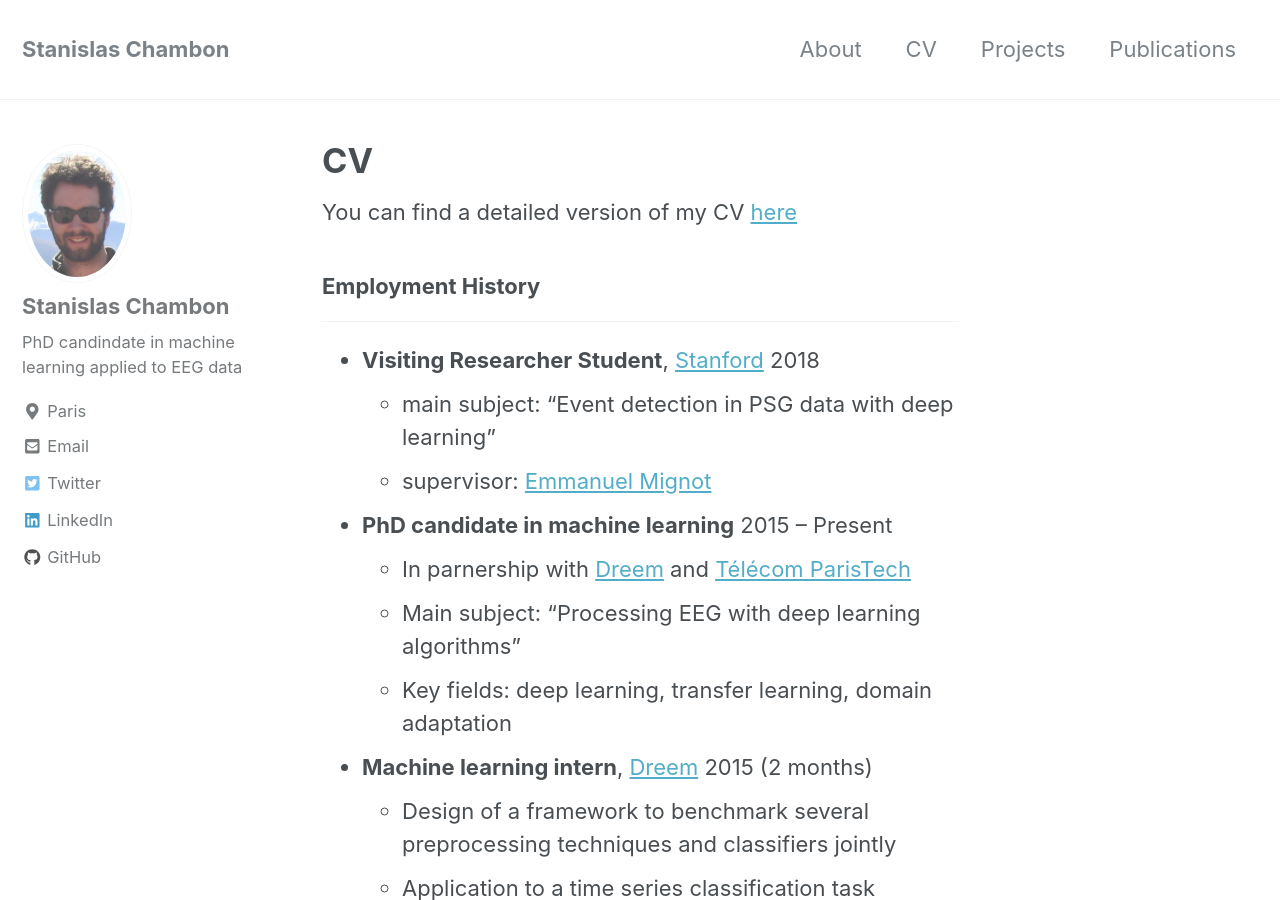
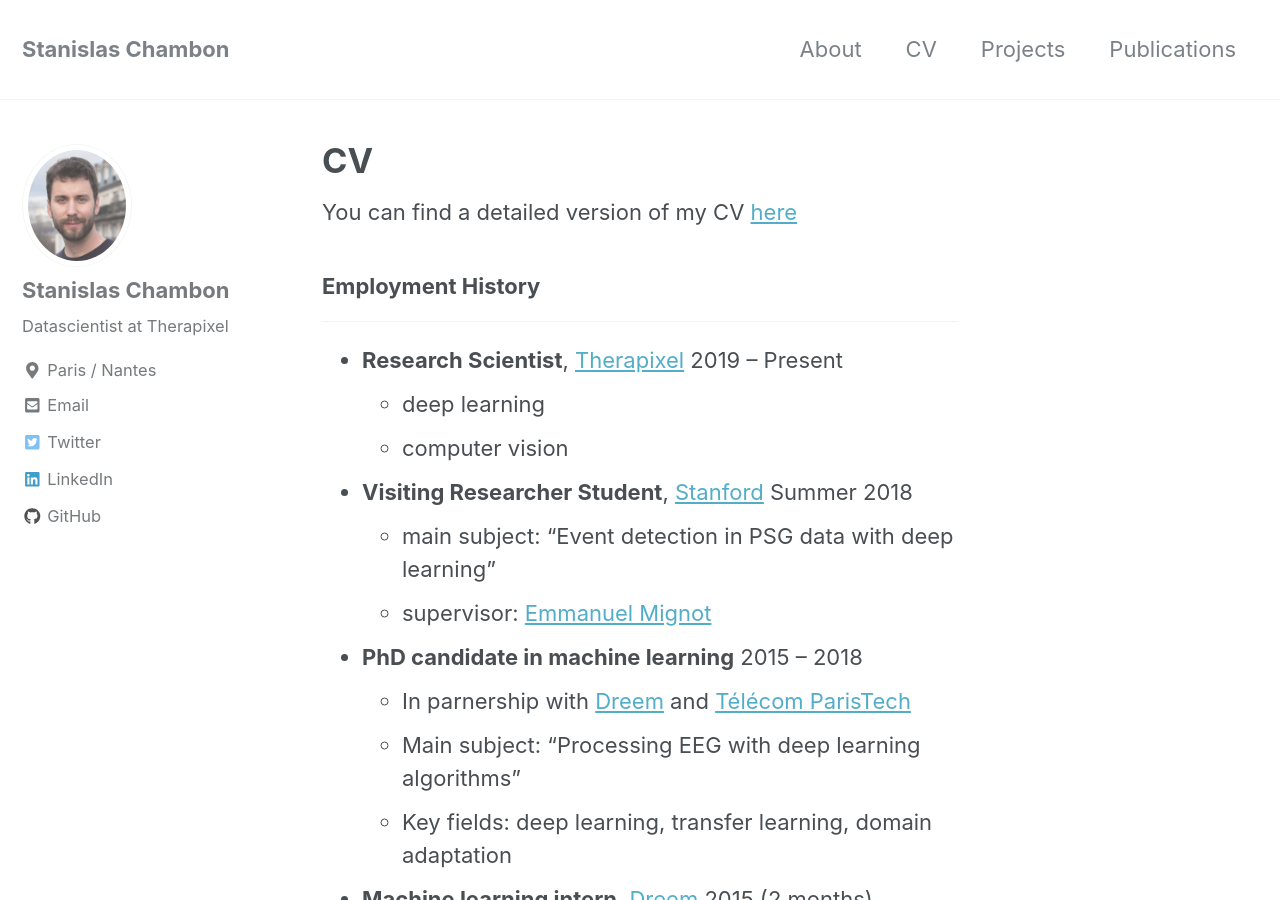
Before and after one commit to Slasnista/Slasnista.github.io, a Jekyll site: the page built from _pages/cv.md, in a window 1280 px wide and 900 px high. Built offline with Jekyll 4.4.1, drawn with Linux system fonts in a browser that asks for light colours; nearby versions of some CDN libraries; some of the changed text lies outside the part shown.

Commit message:
update info

```diff
--- a/_config.yml
+++ b/_config.yml
@@ -13,7 +13,7 @@
 title                    : Stanislas Chambon
 title_separator          : "-"
 name                     : Stanislas Chambon
-description              : PhD Candidate in Machine Learning
+description              : Datascientist at Therapixel
 url                      : https://slasnista.github.io/
 baseurl                  : # the subpath of your site, e.g. "/blog"
 repository               : # GitHub username/repo-name e.g. "mmistakes/minimal-mistakes"
@@ -92,9 +92,9 @@
 # Site Author
 author:
   name             : "Stanislas Chambon"
-  avatar           : /images/avatar.JPG # path of avatar image, e.g. "/assets/images/bio-photo.jpg"
-  bio              : PhD candindate in machine learning applied to EEG data
-  location         : "Paris"
+  avatar           : /images/avatar.png # path of avatar image, e.g. "/assets/images/bio-photo.jpg"
+  bio              : Datascientist at Therapixel
+  location         : "Paris / Nantes"
   email            : stan.chambon@gmail.com
   uri              :
   home             : # null (default), "absolute or relative url to link to author home"
--- a/_pages/cv.md
+++ b/_pages/cv.md
@@ -9,11 +9,15 @@
 ### Employment History
 ---------------------
 
-- **Visiting Researcher Student**, [Stanford](https://www.stanford.edu/) 2018
+- **Research Scientist**, [Therapixel](https://www.linkedin.com/company/therapixel/) 2019 -- Present
+	- deep learning
+	- computer vision
+
+- **Visiting Researcher Student**, [Stanford](https://www.stanford.edu/) Summer 2018
 	- main subject: "Event detection in PSG data with deep learning"
 	- supervisor: [Emmanuel Mignot](http://med.stanford.edu/narcolepsy/mignot.html)
 
-- **PhD candidate in machine learning** 2015 -- Present
+- **PhD candidate in machine learning** 2015 -- 2018
 	- In parnership with [Dreem](https://dreem.com/) and [Télécom ParisTech](http://www.tsi.telecom-paristech.fr/en/)
 	- Main subject: "Processing EEG with deep learning algorithms"
 	- Key fields: deep learning, transfer learning, domain adaptation
@@ -30,9 +34,9 @@
 ### Education Background
 -----------------------
 
-- **PhD in machine learning** [Télécom ParisTech](http://www.tsi.telecom-paristech.fr/en/), 2015 -- Present
-- **Master of Science "Operation research in mathematics" at [TUM](https://www.tum.de/en/homepage/)** 2014 -- 2016
-- **Engineer degree from [École Polytechnique](https://www.polytechnique.edu/en)** 2011 -- 2014
+- PhD in machine learning [Télécom ParisTech](http://www.tsi.telecom-paristech.fr/en/), 2015 -- Present
+- Master of Science "Operation research in mathematics" at [TUM](https://www.tum.de/en/homepage/) 2014 -- 2016
+- Engineer degree from [École Polytechnique](https://www.polytechnique.edu/en) 2011 -- 2014
 
 <br><br>
 
```
Also changed, not shown: other parts of _pages/cv.md (+1 -1 lines), _pages/about.md (+4 -5 lines), _pages/home.md (+4 -5 lines), _pages/publications.md (+10 -5 lines), index.md (+4 -6 lines), images/avatar.JPG (deleted), images/avatar.png (added).
